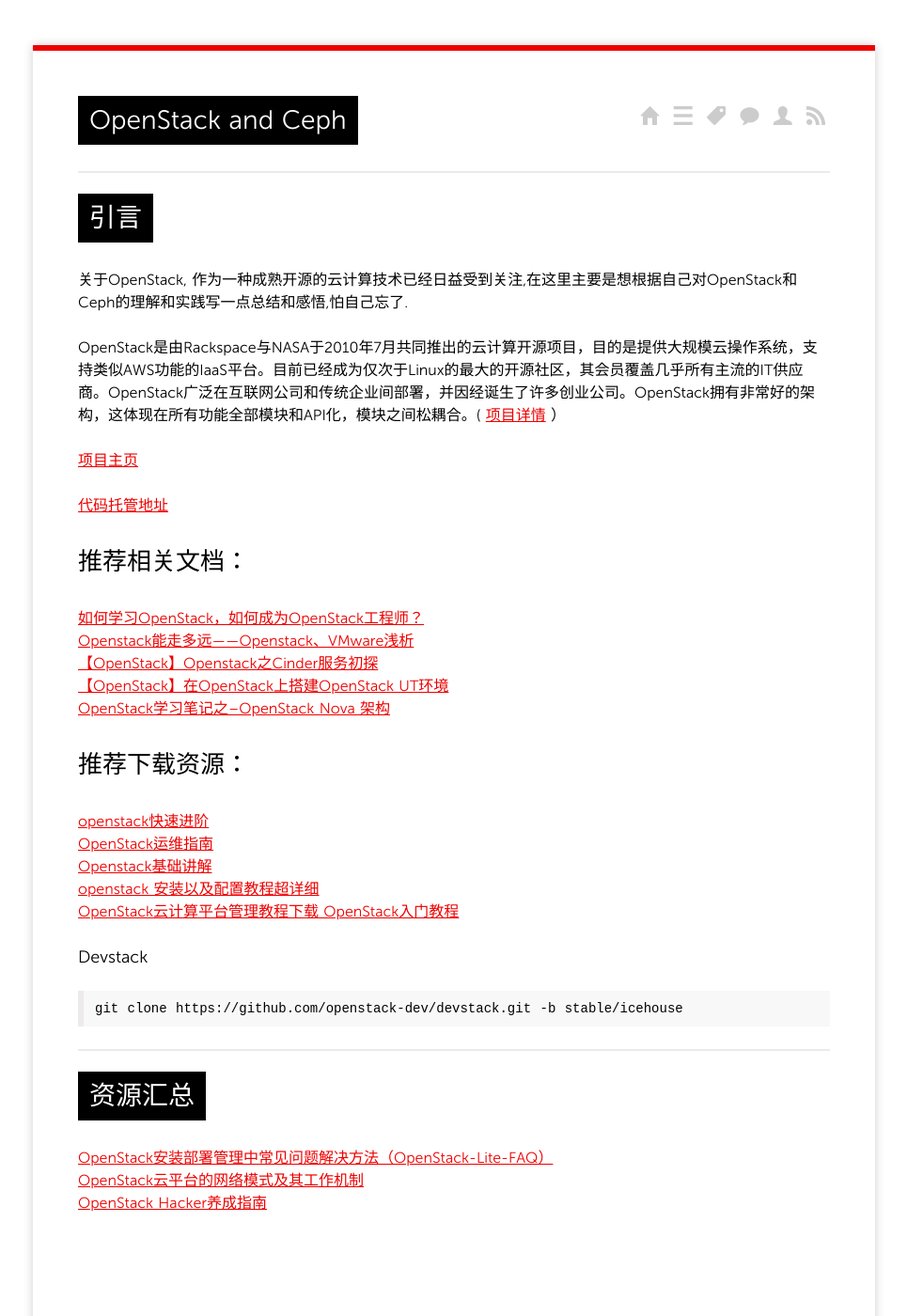
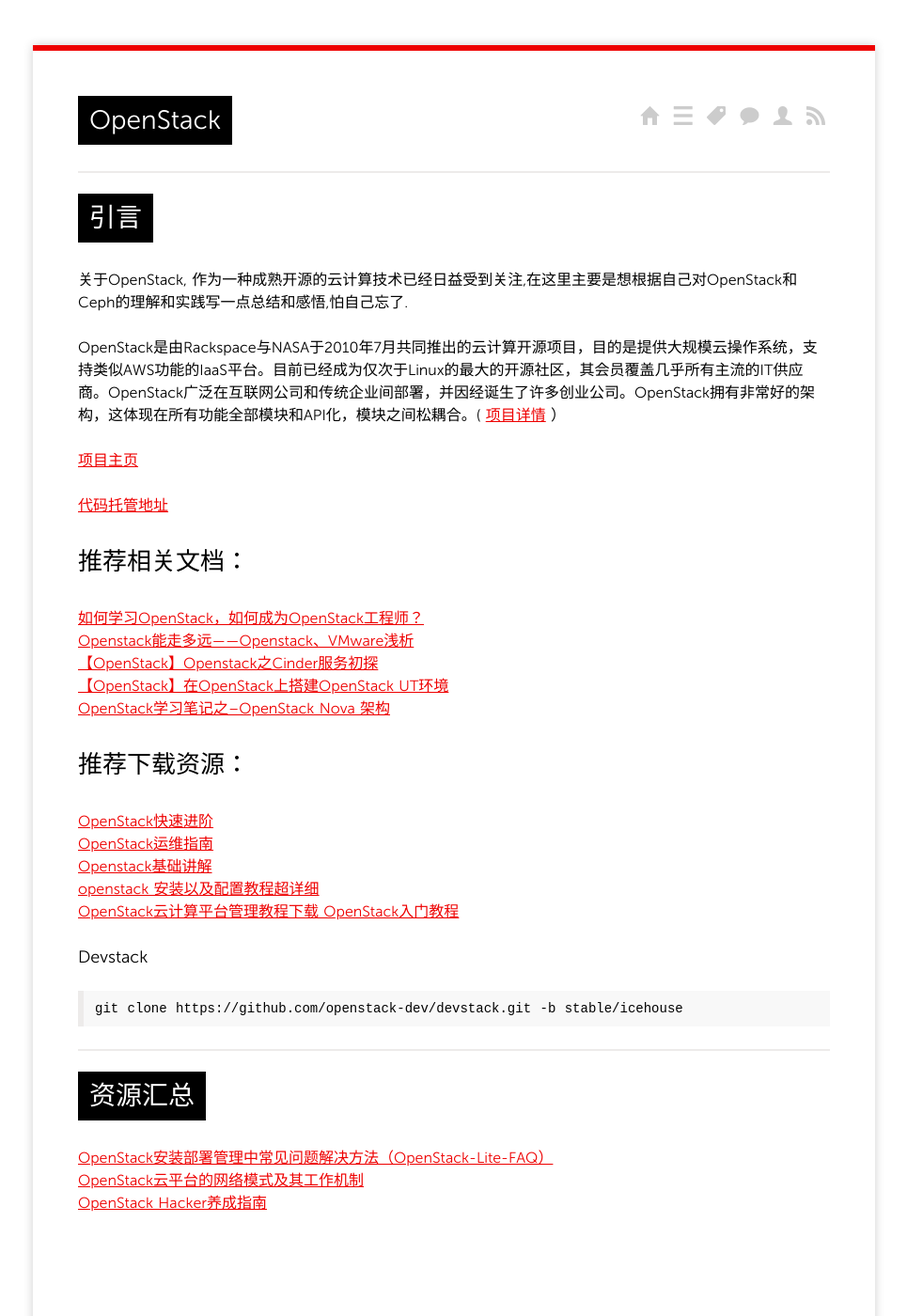
Before and after one commit to chris-void/chris-void.github.io, a Jekyll site: the page built from _posts/2014/2014-06-20-openstack.md, in a window 1280 px wide and 1400 px high. Shown: the whole window at 94% size, without its empty margins (157-1122 px from the left). Built offline with Jekyll 4.4.1, drawn with Linux system fonts in a browser that asks for light colours; Markdown is read by kramdown in place of the engine named in the settings; comment, search, counter and statistics services are not loaded.

Commit message:
Update 2014-06-20-openstack.md

```diff
--- a/_posts/2014/2014-06-20-openstack.md
+++ b/_posts/2014/2014-06-20-openstack.md
@@ -1,10 +1,9 @@
 ---
 layout: post
-title: OpenStack and Ceph
+title: OpenStack
 categories:
 - OpenStack
 tags:
-- ceph
 - openstack
 ---
 
@@ -29,7 +28,7 @@
 
 ##推荐下载资源：
 
-[openstack快速进阶](http://download.csdn.net/detail/bilyyang/5810571)
+[OpenStack快速进阶](http://download.csdn.net/detail/bilyyang/5810571)
 [OpenStack运维指南](http://download.csdn.net/detail/adela_09/5130471)
 [Openstack基础讲解](http://download.csdn.net/detail/necessary8/4474697)
 [openstack 安装以及配置教程超详细](http://download.csdn.net/detail/zhenxi537/4427341)
```
